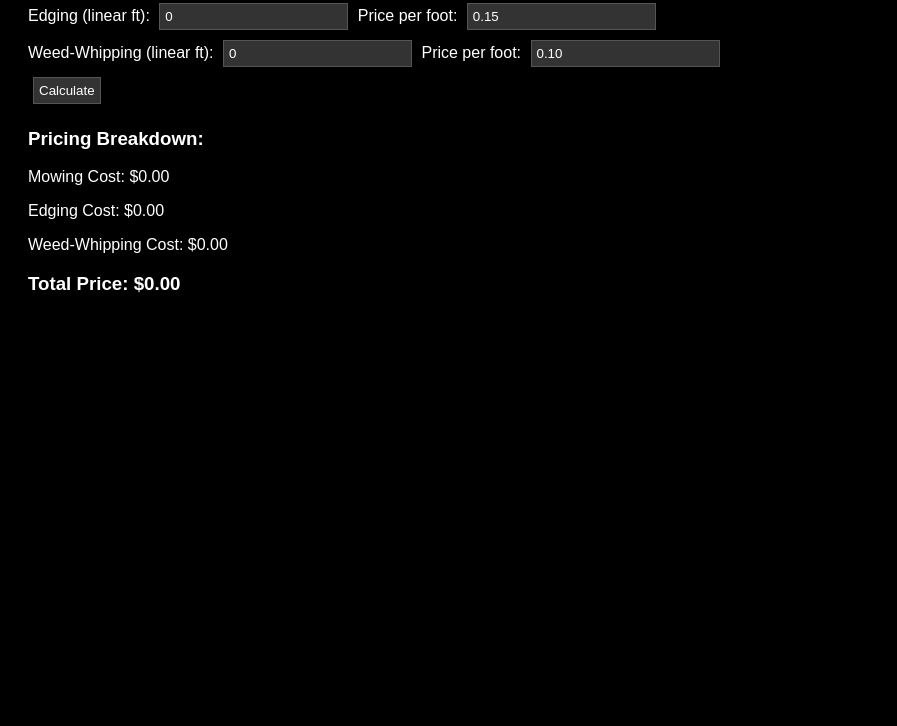
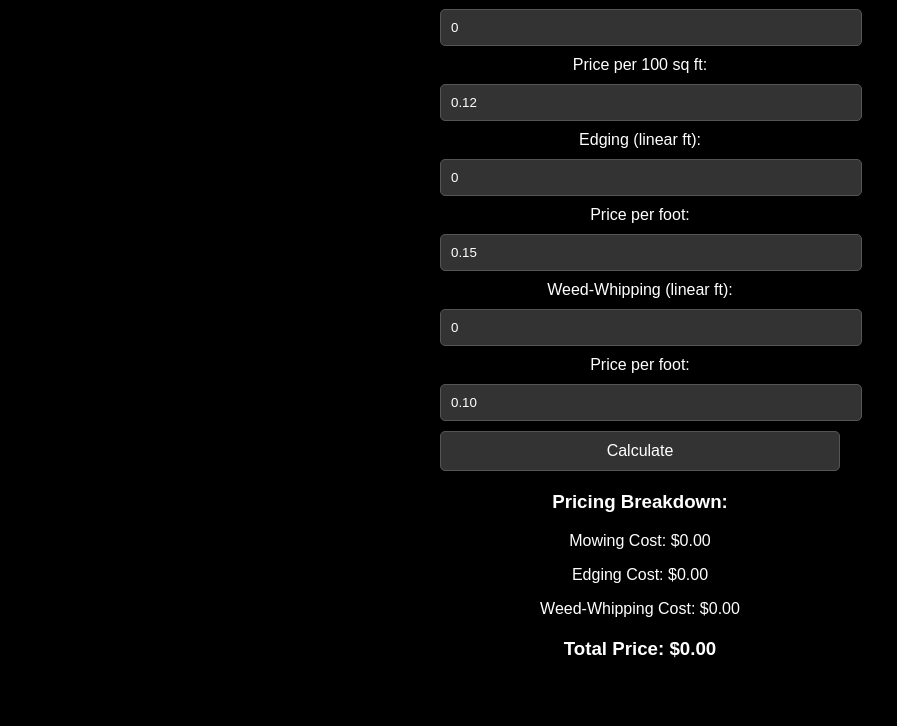
Before and after one commit to pinkwaffles999/AK, a plain HTML site: page index.html in a window 1280 px wide. Shown: the part 135-861 px from the top of the page, without its empty margins (0-897 px from the left). Before the commit the page ends 800 px from the top, so only its background shows below. Drawn offline with Linux system fonts and the light colour scheme.

Commit message:
Update index.html

```diff
--- a/index.html
+++ b/index.html
@@ -3,26 +3,42 @@
 <head>
     <meta charset="UTF-8">
     <meta name="viewport" content="width=device-width, initial-scale=1.0">
-    <title>AK Lawn Service Pricing Calculator</title>
+    <title>Lawn Service Pricing Calculator</title>
     <style>
         body {
             background-color: black;
             color: white;
             font-family: Arial, sans-serif;
             padding: 20px;
+            text-align: center;
+        }
+        .container {
+            max-width: 400px;
+            margin: auto;
+            padding: 20px;
+            border-radius: 10px;
+        }
+        label, input, button {
+            display: block;
+            width: 100%;
+            margin: 10px 0;
         }
         input, button {
             background-color: #333;
             color: white;
             border: 1px solid #555;
-            padding: 5px;
-            margin: 5px;
+            padding: 10px;
+            border-radius: 5px;
         }
         button {
             cursor: pointer;
+            font-size: 16px;
         }
         button:hover {
             background-color: #555;
+        }
+        h2, h3 {
+            margin-top: 20px;
         }
     </style>
     <script>
@@ -47,13 +63,14 @@
     </script>
 </head>
 <body>
-    <h2>AK Lawn Service Pricing Calculator</h2>
+    <div class="container">
+        <h2>Lawn Service Pricing Calculator</h2>
         <label>Mowing (sq ft): <input type="number" id="mowingSqFt" value="0"></label>
-    <label>Price per 100 sq ft: <input type="number" id="mowingRate" value="0.12" step="0.01"></label><br>
+        <label>Price per 100 sq ft: <input type="number" id="mowingRate" value="0.12" step="0.01"></label>
         <label>Edging (linear ft): <input type="number" id="edgingFt" value="0"></label>
-    <label>Price per foot: <input type="number" id="edgingRate" value="0.15" step="0.01"></label><br>
+        <label>Price per foot: <input type="number" id="edgingRate" value="0.15" step="0.01"></label>
         <label>Weed-Whipping (linear ft): <input type="number" id="weedFt" value="0"></label>
-    <label>Price per foot: <input type="number" id="weedRate" value="0.10" step="0.01"></label><br>
+        <label>Price per foot: <input type="number" id="weedRate" value="0.10" step="0.01"></label>
         <button onclick="calculatePrice()">Calculate</button>
 
         <h3>Pricing Breakdown:</h3>
@@ -61,5 +78,6 @@
         <p>Edging Cost: <span id="edgingPrice">$0.00</span></p>
         <p>Weed-Whipping Cost: <span id="weedPrice">$0.00</span></p>
         <h3>Total Price: <span id="totalPrice">$0.00</span></h3>
+    </div>
 </body>
 </html>
```
Lines whose indentation alone changed are shown as unchanged.
